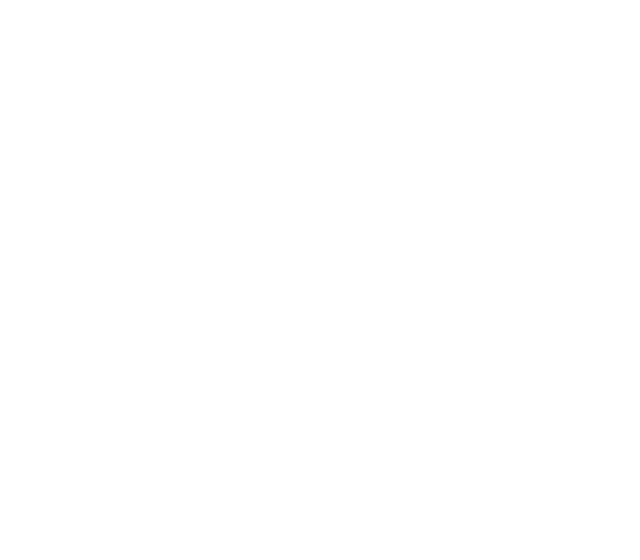
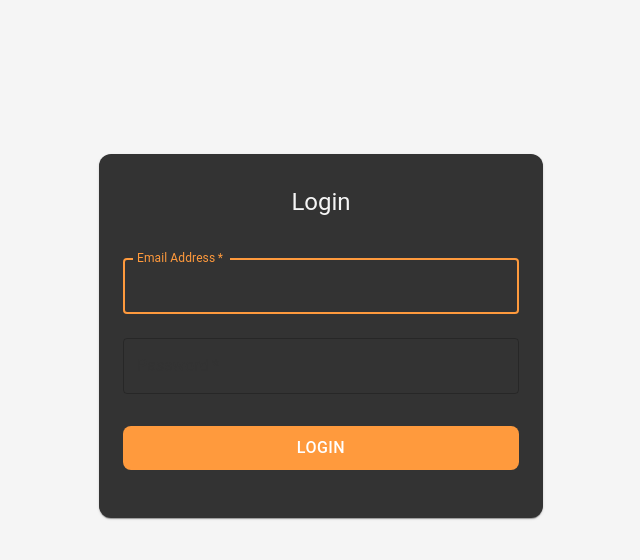
Before and after one commit to Rivgoo/MovieHub-WEB, a React (Vite) app: page /login in a window 1280 px wide. Shown: the top 560 px of the page, without its empty margins (319-959 px from the left). Built offline with nearby package versions, Linux system fonts and the light colour scheme.

Commit message:
feat: add UI for authorization

```diff
--- a/src/App.tsx
+++ b/src/App.tsx
@@ -1,19 +1,29 @@
-import { ThemeProvider } from '@mui/material/styles';
-import theme from './theme/theme';
-/* import Button from '@mui/material/Button';
-import Container from '@mui/material/Container';
-import Link from '@mui/material/Link';
-import Typography from '@mui/material/Typography';
-import Card from '@mui/material/Card'; */
+import { BrowserRouter, Routes, Route, Navigate } from "react-router-dom";
+import { AuthProvider } from "./core/auth/AuthContext";
+import { LoginPage } from "./features/Login";
+import { HomePage } from "./features/Home";
+import { ThemeProvider } from "@mui/material/styles";
+import theme from "./theme/theme";
 
 function App() {
-	return (
-		<div className="App">
-			<ThemeProvider theme={theme}>
+  return (
+    <AuthProvider>
+      <BrowserRouter>
+        <ThemeProvider theme={theme}>
+          <Routes>
+            <Route path="/login" element={<LoginPage />} />
 
-    		</ThemeProvider>
-		</div>
-	);
+            <Route
+              path="/"
+              element={<HomePage />}
+            />
+
+            <Route path="*" element={<Navigate to="/" replace />} />
+          </Routes>
+        </ThemeProvider>
+      </BrowserRouter>
+    </AuthProvider>
+  );
 }
 
 export default App;
--- /dev/null
+++ b/src/features/Home/HomePage.tsx
@@ -0,0 +1,101 @@
+import React from "react";
+import { useNavigate } from "react-router-dom";
+import { useAuth } from "../../core/auth/useAuth";
+
+import Box from '@mui/material/Box';
+import Container from '@mui/material/Container';
+import Typography from '@mui/material/Typography';
+import Button from '@mui/material/Button';
+import Paper from '@mui/material/Paper';
+import Divider from '@mui/material/Divider';
+
+const HomePage: React.FC = () => {
+  const { user, logout } = useAuth();
+  const navigate = useNavigate();
+
+  const handleLogout = () => {
+    logout();
+    navigate("/login", { replace: true });
+  };
+
+  const handleLogin = () => {
+    navigate("/login", { replace: true });
+  };
+
+  return (
+    <Container maxWidth="sm"
+      sx={{
+        mt: 4,
+        mb: 4,
+        display: 'flex',
+        justifyContent: 'center',
+      }}
+    >
+      <Paper
+        elevation={3}
+        sx={{
+          p: 4,
+          width: '100%',
+          display: 'flex',
+          flexDirection: 'column',
+          alignItems: 'center',
+        }}
+      >
+        <Typography
+          variant="h4"
+          component="h1"
+          gutterBottom
+          color="text.secondary"
+          sx={{ fontWeight: 600 }}
+        >
+          MovieHub
+        </Typography>
+
+        <Typography variant="h6"  component="p" color="text.secondary" sx={{ mb: 3 }}>
+          Welcome!
+        </Typography>
+
+        <Divider sx={{ width: '80%', mb: 1 }} />
+
+        {user ? (
+          <Box sx={{ textAlign: 'center', width: '100%' }}>
+            <Typography color="text.secondary" variant="body1" sx={{ mb: 1 }}>
+              Logged in as:
+            </Typography>
+            <Typography color="text.secondary" variant="body1" sx={{ fontWeight: 'bold', mb: 1 }}>
+              ID: {user.id}
+            </Typography>
+            <Typography color="text.secondary" variant="body1" sx={{ fontStyle: 'italic', mb: 3 }}>
+              Role: {user.role}
+            </Typography>
+            <Button
+              variant="outlined"
+              color="primary"
+              onClick={handleLogout}
+              sx={{ width: '50%' }}
+            >
+              Logout
+            </Button>
+          </Box>
+        ) : (
+
+          <Box sx={{ textAlign: 'center', width: '100%' }}>
+            <Typography color="text.secondary" variant="body1" sx={{ mb: 2 }}>
+              Please login to continue.
+            </Typography>
+            <Button
+              variant="contained"
+              color="primary"
+              onClick={handleLogin}
+              sx={{ width: '50%' }}
+            >
+              Login
+            </Button>
+          </Box>
+        )}
+      </Paper>
+    </Container>
+  );
+};
+
+export default HomePage;
--- /dev/null
+++ b/src/features/Home/index.ts
@@ -0,0 +1 @@
+export { default as HomePage } from './HomePage';
--- /dev/null
+++ b/src/features/Login/LoginPage.tsx
@@ -0,0 +1,140 @@
+import React, { useState, FormEvent } from 'react';
+import { useNavigate, useLocation } from 'react-router-dom';
+import { AxiosError } from 'axios';
+import { useAuth } from '../../core/auth/useAuth';
+import { loginUser } from './api';
+import { ApiErrorResponse } from '../../core/api/types';
+import axios from 'axios';
+
+import Box from '@mui/material/Box';
+import Container from '@mui/material/Container';
+import TextField from '@mui/material/TextField';
+import Button from '@mui/material/Button';
+import Typography from '@mui/material/Typography';
+import CircularProgress from '@mui/material/CircularProgress';
+import Alert from '@mui/material/Alert';
+import Paper from '@mui/material/Paper';
+
+const LoginPage: React.FC = () => {
+  const [email, setEmail] = useState('');
+  const [password, setPassword] = useState('');
+  const [error, setError] = useState<string | null>(null);
+  const [isSubmitting, setIsSubmitting] = useState(false);
+  const auth = useAuth();
+  const navigate = useNavigate();
+  const location = useLocation();
+
+  const from = location.state?.from?.pathname || '/';
+
+  const handleSubmit = async (e: FormEvent<HTMLFormElement>) => {
+    e.preventDefault();
+    setError(null);
+    setIsSubmitting(true);
+
+    try {
+      const response = await loginUser({ email, password });
+
+      auth.login(response.accessToken);
+      navigate(from, { replace: true });
+
+    } catch (err) {
+       console.error('LoginPage: Login failed', err);
+       let errorMessage = 'Login failed. Please try again.';
+
+        if (axios.isAxiosError(err)) {
+            const axiosError = err as AxiosError<ApiErrorResponse>;
+            if (axiosError.response?.data?.description) {
+                errorMessage = axiosError.response.data.description;
+            } else if (axiosError.response?.status === 401) {
+                errorMessage = 'Invalid email or password.';
+            } else if (axiosError.response?.status === 403) {
+                errorMessage = 'Access forbidden. Account locked or email not confirmed?';
+            } else if (axiosError.message) {
+                errorMessage = axiosError.message;
+            }
+        }
+        setError(errorMessage);
+    } finally {
+        setIsSubmitting(false);
+    }
+  };
+
+  return (
+    <Box
+      sx={{
+        display: 'flex',
+        flexDirection: 'column',
+        justifyContent: 'center',
+        alignItems: 'center',
+        minHeight: '80vh',
+        bgcolor: 'background.default',
+        p: 2,
+      }}
+    >
+      <Container component={Paper} maxWidth="xs"
+        sx={{
+          p: 4,
+          display: 'flex',
+          flexDirection: 'column',
+          alignItems: 'center',
+          borderRadius: '12px',
+        }}
+      >
+        <Typography component="h1" variant="h5"
+           sx={{ mb: 3 }}
+        >
+          Login
+        </Typography>
+        <Box component="form" onSubmit={handleSubmit} noValidate sx={{ width: '100%' }}>
+          <TextField
+            margin="normal"
+            required
+            fullWidth
+            id="email"
+            label="Email Address"
+            name="email"
+            autoComplete="email"
+            autoFocus
+            value={email}
+            onChange={(e) => setEmail(e.target.value)}
+            disabled={isSubmitting}
+            error={!!error}
+          />
+          <TextField
+            margin="normal"
+            required
+            fullWidth
+            name="password"
+            label="Password"
+            type="password"
+            id="password"
+            autoComplete="current-password"
+            value={password}
+            onChange={(e) => setPassword(e.target.value)}
+            disabled={isSubmitting}
+            error={!!error}
+          />
+
+          {error && (
+            <Alert severity="error" sx={{ mt: 2, width: '100%' }}>
+              {error}
+            </Alert>
+          )}
+
+          <Button
+            type="submit"
+            fullWidth
+            variant="contained"
+            color="primary"
+            disabled={isSubmitting}
+            sx={{ mt: 3, mb: 2 }}
+          >
+            {isSubmitting ? <CircularProgress size={24} color="inherit" /> : 'Login'}
+          </Button>
+        </Box>
+      </Container>
+    </Box>
+  );
+};
+
+export default LoginPage;
--- /dev/null
+++ b/src/features/Login/api.ts
@@ -0,0 +1,13 @@
+import apiClient from '../../core/api/client';
+import { LoginRequest, LoginSuccessResponse } from './types';
+
+export const loginUser = async (credentials: LoginRequest): Promise<LoginSuccessResponse> => {
+  try {
+
+    const response = await apiClient.post<LoginSuccessResponse>('/auth', credentials);
+    return response.data;
+  } catch (error) {
+    console.error('Login API error:', error);
+    throw error;
+  }
+};
--- /dev/null
+++ b/src/features/Login/index.ts
@@ -0,0 +1 @@
+export { default as LoginPage } from './LoginPage';
--- /dev/null
+++ b/src/features/Login/types.ts
@@ -0,0 +1,8 @@
+export interface LoginRequest {
+    email: string;
+    password: string;
+  }
+
+  export interface LoginSuccessResponse {
+    accessToken: string;
+  }
```
